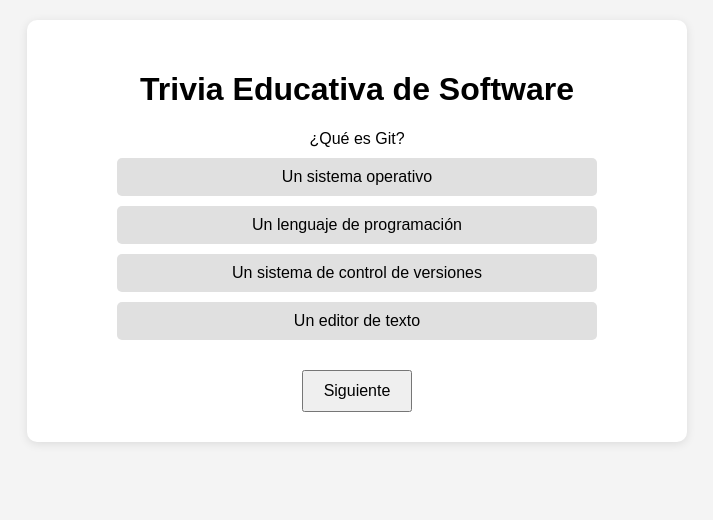
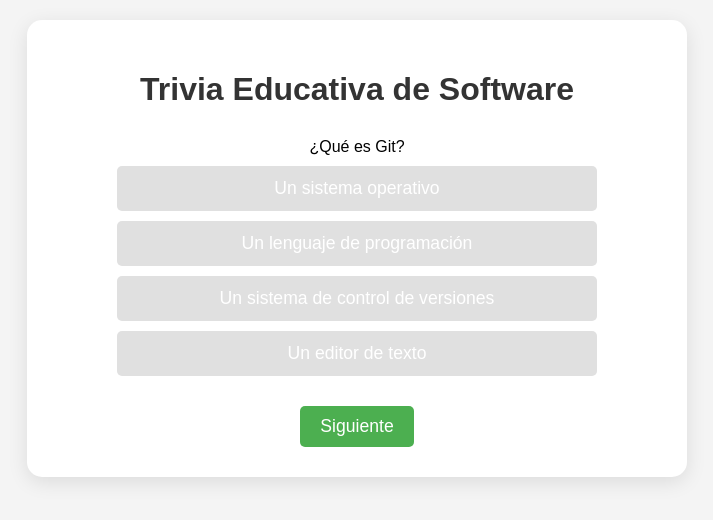
Before and after one commit to Mashernan/trivia-educativa, a plain HTML site: page index.html in a window 1280 px wide. Shown: the whole page, without its empty margins (283-996 px from the left). Drawn offline with Linux system fonts and the light colour scheme.

Commit message:
💅 Mejora de estilo visual en el archivo style.css

```diff
--- a/style.css
+++ b/style.css
@@ -1,6 +1,7 @@
+/* Cambiar fondo y fuente */
 body {
-    font-family: Arial, sans-serif;
-    background-color: #f4f4f4;
+  font-family: 'Arial', sans-serif;
+  background-color: #f4f4f4;  /* Color de fondo más suave */
   margin: 0;
   padding: 20px;
   text-align: center;
@@ -9,30 +10,50 @@ body {
 .container {
   max-width: 600px;
   margin: auto;
-    background: white;
+  background: #fff;
   padding: 30px;
-    border-radius: 10px;
-    box-shadow: 0 2px 10px rgba(0,0,0,0.1);
+  border-radius: 15px;  /* Bordes más redondeados */
+  box-shadow: 0 5px 20px rgba(0, 0, 0, 0.1); /* Sombras más fuertes */
+  transition: all 0.3s ease; /* Transición suave al pasar el mouse */
+}
+
+.container:hover {
+  box-shadow: 0 10px 30px rgba(0, 0, 0, 0.2); /* Efecto al pasar el mouse */
 }
 
 button {
   margin-top: 20px;
   padding: 10px 20px;
-    font-size: 1rem;
+  font-size: 1.1rem;  /* Aumentar tamaño del texto */
   cursor: pointer;
+  background-color: #4CAF50; /* Botón verde */
+  border: none;
+  border-radius: 5px;
+  color: white;
+}
+
+button:hover {
+  background-color: #45a049; /* Cambio de color en hover */
 }
 
 .option-button {
   display: block;
   margin: 10px auto;
-    padding: 10px;
+  padding: 12px;
   width: 80%;
   background-color: #e0e0e0;
   border: none;
   border-radius: 5px;
   cursor: pointer;
+  transition: background-color 0.3s ease; /* Transición suave */
 }
 
 .option-button:hover {
-    background-color: #d0d0d0;
+  background-color: #d0d0d0; /* Efecto hover */
 }
+
+h1 {
+  font-size: 2rem;
+  color: #333;
+  margin-bottom: 30px;
+}
```
Lines whose indentation alone changed are shown as unchanged.
